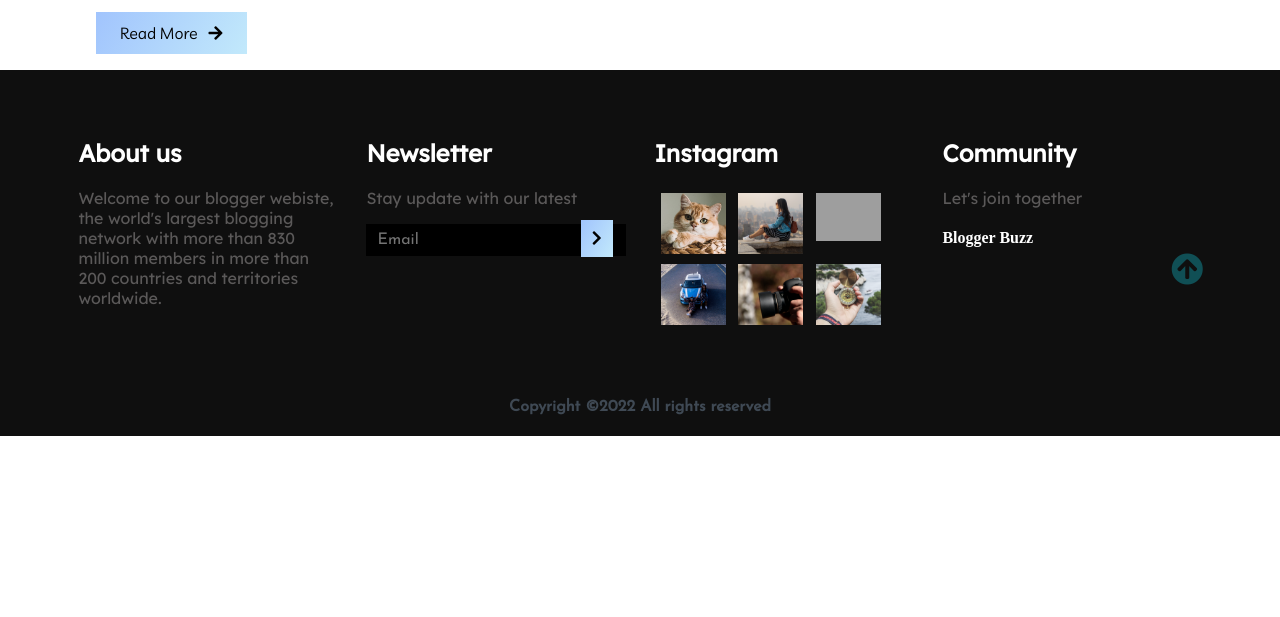
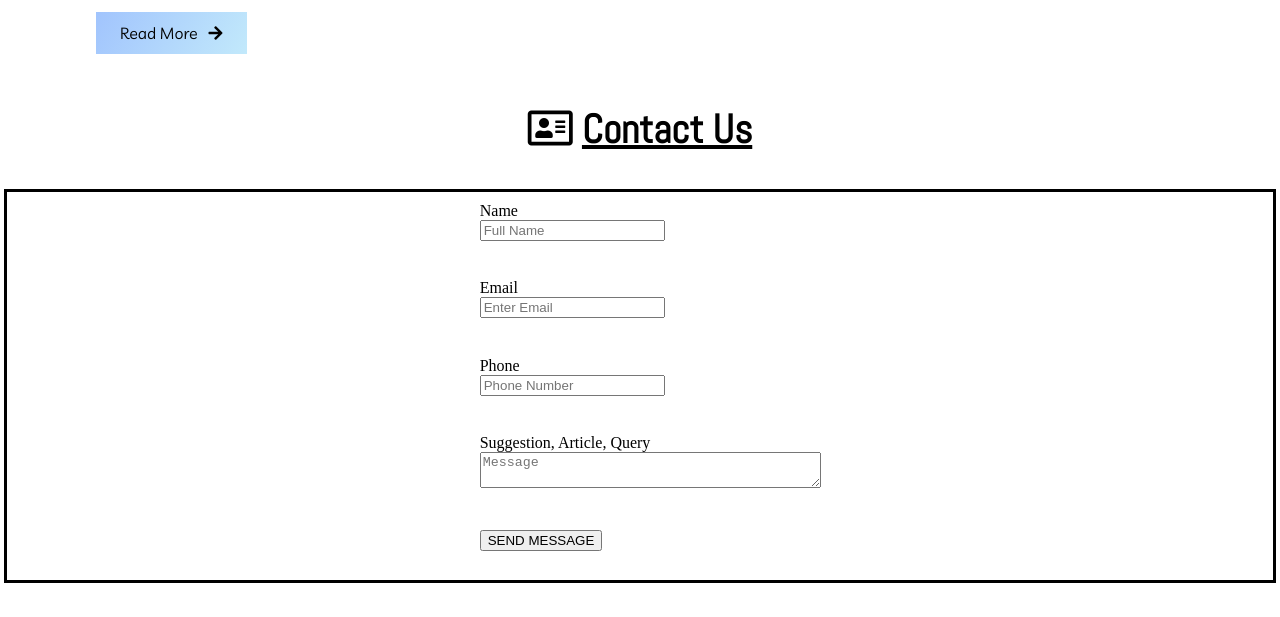
Before and after one commit to vj21singh/sessional-assessment-2, a plain HTML site: page Index.html in a window 1280 px wide. Shown: the part 4773-5390 px from the top of the page. Before the commit the page ends 5209 px from the top, so only its background shows below. Drawn offline with Linux system fonts and the light colour scheme; grey boxes are pictures that could not be loaded.

Commit message:
contact form added

```diff
--- a/Index.html
+++ b/Index.html
@@ -48,7 +48,7 @@
                         <a href="#">Pages</a>
                     </li>
                     <li class="nav-link">
-                        <a href="#contact">Contact Us</a>
+                        <a href="#contact-form">Contact Us</a>
                     </li>
                 </ul>
             </div>
@@ -351,6 +351,37 @@
 
         <!-- -----------x---------- Site Content -------------x------------>
 
+        <!----------------------- Contact Form --------------------->
+
+        <section>
+            <div style="justify-content: center; display: flex; align-items: center;">
+                <h1>
+                    <span>
+                        <i class="far fa-address-card"></i>
+                    </span>
+                    <span><u><b>Contact Us</b></u> </span>
+                </h1>
+            </div>
+            <div style="justify-content: center; display: flex; align-items: center; border-style: solid; margin-bottom: 1cm; margin-left: 0.1cm; margin-right: 0.1cm;">
+                <form id="contact-form" name="myForm">
+                    <div style="margin: 3%;"><label>Name<br></label><input id="input-name" type="text" placeholder="Full Name"  required></div>
+                    <br>
+                    <div style="margin: 3%;"><label>Email<br><input id="input-email"  type="email" placeholder="Enter Email" required></div>
+                    <br>
+                    <div style="margin: 3%;"><label>Phone<br><input id="input-contact"  type="tel" placeholder="Phone Number" pattern="[0-9]{3}-[0-9]{3}-[0-9]{4}" required></div>
+                    <br>
+                    <div style="margin: 3%;"><label>Suggestion, Article, Query<br><textarea id="input-message"  rows="2" cols=40 placeholder="Message"></textarea>
+                    </div>
+                    <br>
+                    <div style="margin: 3%;"><button class="sub-btn" type="submit" >SEND MESSAGE</button>
+                    </div>
+                    <br>
+                </form>
+            </div>
+        </section>
+
+        <!-- ----------x---------- Contact Form --------x-------- -->
+
         <!---------------x------------- Main Site Section ---------------x-------------->
 
         <!-- --------------------------- Footer ---------------------------------------- -->
```
